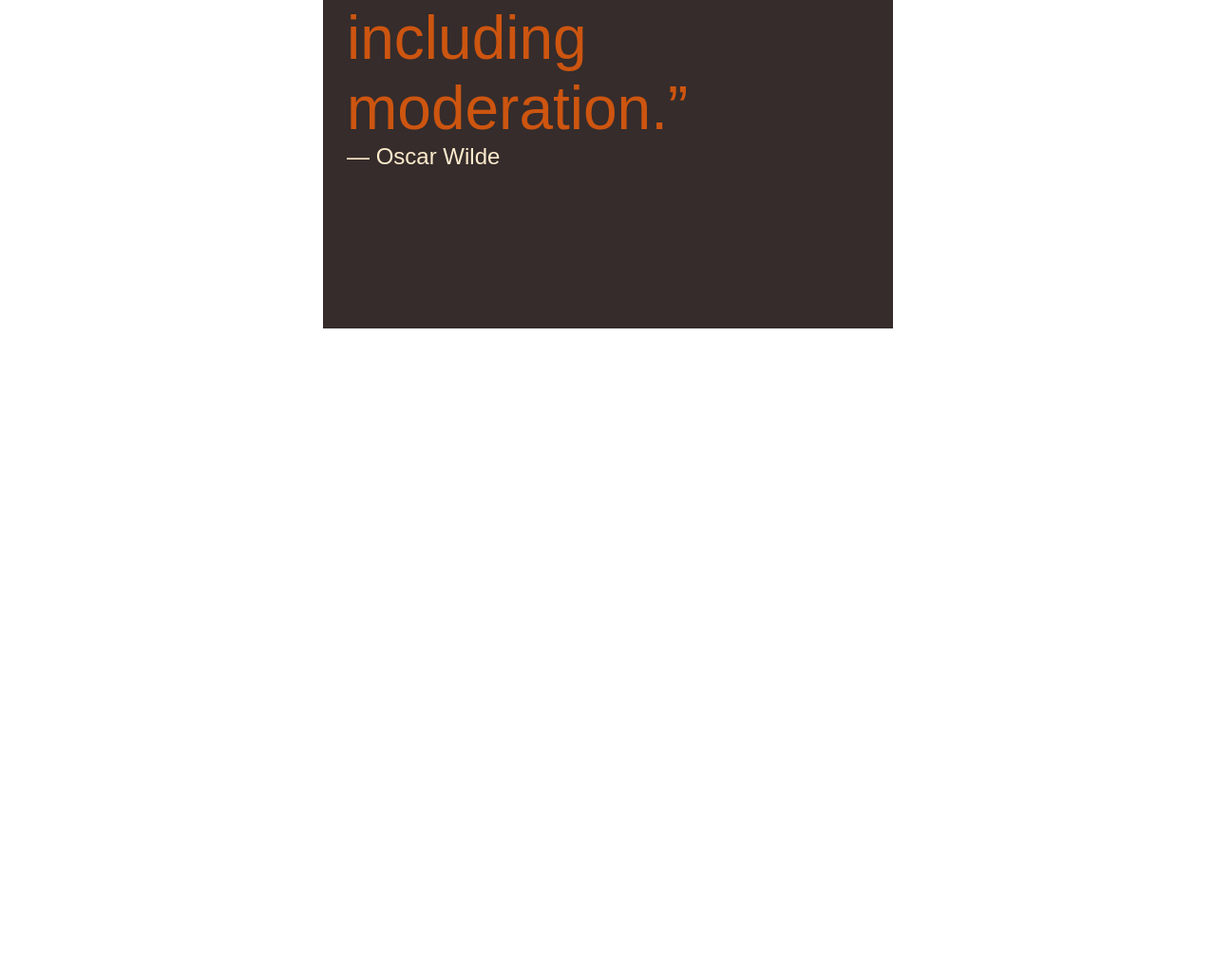
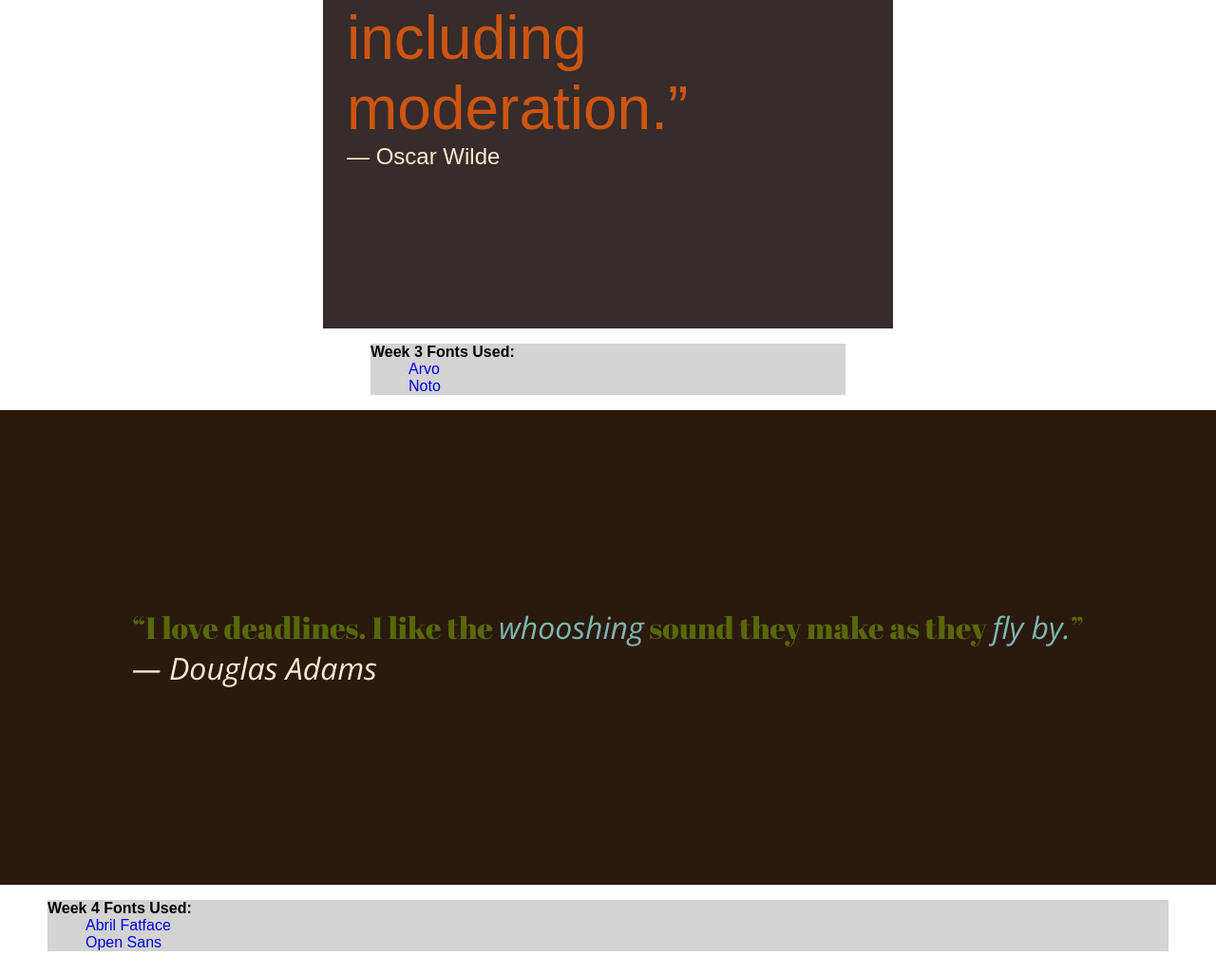
Before and after one commit to Jeff-Duke/fictional-octo-bassoon, a plain HTML site: page index.html in a window 1280 px wide. Shown: the part 1450-2476 px from the top of the page at 95% size. Before the commit the page ends 1804 px from the top, so only its background shows below. Drawn offline with nearby package versions, Linux system fonts and the light colour scheme; a web font is replaced by a local one.

Commit message:
finish week4

```diff
--- a/index.html
+++ b/index.html
@@ -24,7 +24,7 @@
             </article>
 
             <p class="week-description">
-                8/28/2016 - Week 1 Fonts Used:
+                Week 1 Fonts Used:
                 <ul class="week-description-list">
                     <li>
                         <a href="https://fonts.googleapis.com/css?family=Unna">Unna</a>
@@ -44,7 +44,7 @@
                 </p>
             </article>
             <p class="week-description">
-                9/1/2016 - Week 2 Fonts Used:
+                Week 2 Fonts Used:
                 <ul class="week-description-list">
                     <li>
                         <a href="https://fonts.google.com/specimen/Open+Sans">Open Sans</a>
@@ -67,10 +67,39 @@
                         including moderation.” <span class="span-sig week3-sig">― Oscar Wilde</span>
                     </p>
                 </p>
+
             </article>
+            <p class="week-description">
+                Week 3 Fonts Used:
+                <ul class="week-description-list">
+                    <li>
+                        <a href="https://fonts.google.com/specimen/Arvo">Arvo</a>
+                    </li>
+                    <li>
+                        <a href="https://fonts.google.com/specimen/Noto+Sans">Noto</a>
+                    </li>
+                </ul>
+            </p>
         </section>
 
         <section class="week-4-container">
+            <article class="week4">
+                <p id="week4-copy">
+                    “I love deadlines. I like the <span class="week4-whoosh">whooshing</span> sound they make as they <span class="week4-whoosh">fly by.</span>” <span class="span-sig week4-sig"> <br>― Douglas Adams</span>
+                </p>
+            </article>
+            <p class="week-description">
+                Week 4 Fonts Used:
+                <ul class="week-description-list">
+                    <li>
+                        <a href="https://fonts.google.com/specimen/Abril+Fatface">Abril Fatface</a>
+                    </li>
+                    <li>
+                        <a href="https://fonts.google.com/specimen/Open+Sans">Open Sans</a>
+                    </li>
+                </ul>
+            </p>
+        </section>
 
     </section>
 
--- a/styles/scss/fonts.scss
+++ b/styles/scss/fonts.scss
@@ -1,6 +1,9 @@
+@import 'https://fonts.googleapis.com/css?family=Abril+Fatface';
 $font-week1-unna: 'Unna', serif;
 $font-week1-lato: 'Lato', sans-serif;
 $font-week2-vollkorn: 'Vollkorn', serif;
 $font-week2-open-sans: 'Open Sans', sans-serif;
 $font-week3-arvo: 'Arvo', serif;
 $font-week3-noto: 'Noto+Sans', sans-serif;
+$font-week4-abril: 'Abril Fatface', serif;
+$font-week4-open-sans: 'Open Sans', sans-serif;
--- a/styles/scss/styles.scss
+++ b/styles/scss/styles.scss
@@ -3,3 +3,4 @@
 @import 'week1';
 @import 'week2';
 @import 'week3';
+@import 'week4';
--- /dev/null
+++ b/styles/scss/week4.scss
@@ -0,0 +1,28 @@
+@import 'fonts';
+@import 'colors';
+
+.week4 {
+    min-height: 500px;
+    width: 100vw;
+    min-width: 440px;
+    background-color: #2B190D;
+    display: flex;
+    align-items: center;
+    justify-content: center;
+}
+
+#week4-copy {
+    font-family: $font-week4-abril;
+    font-size: 2em;
+    color: #576905;
+    margin: 25px;
+}
+
+.week4-whoosh {
+    font-family: $font-week4-open-sans;
+    color: #7BB8B0;
+}
+
+.week4-sig {
+    font-family: $font-week4-open-sans;
+}
```
Also changed, not shown: styles/css/fonts.css, styles/css/styles.css, styles/css/week1.css, styles/css/week2.css, styles/css/week3.css, styles/css/week4.css (added), 6 other files.
